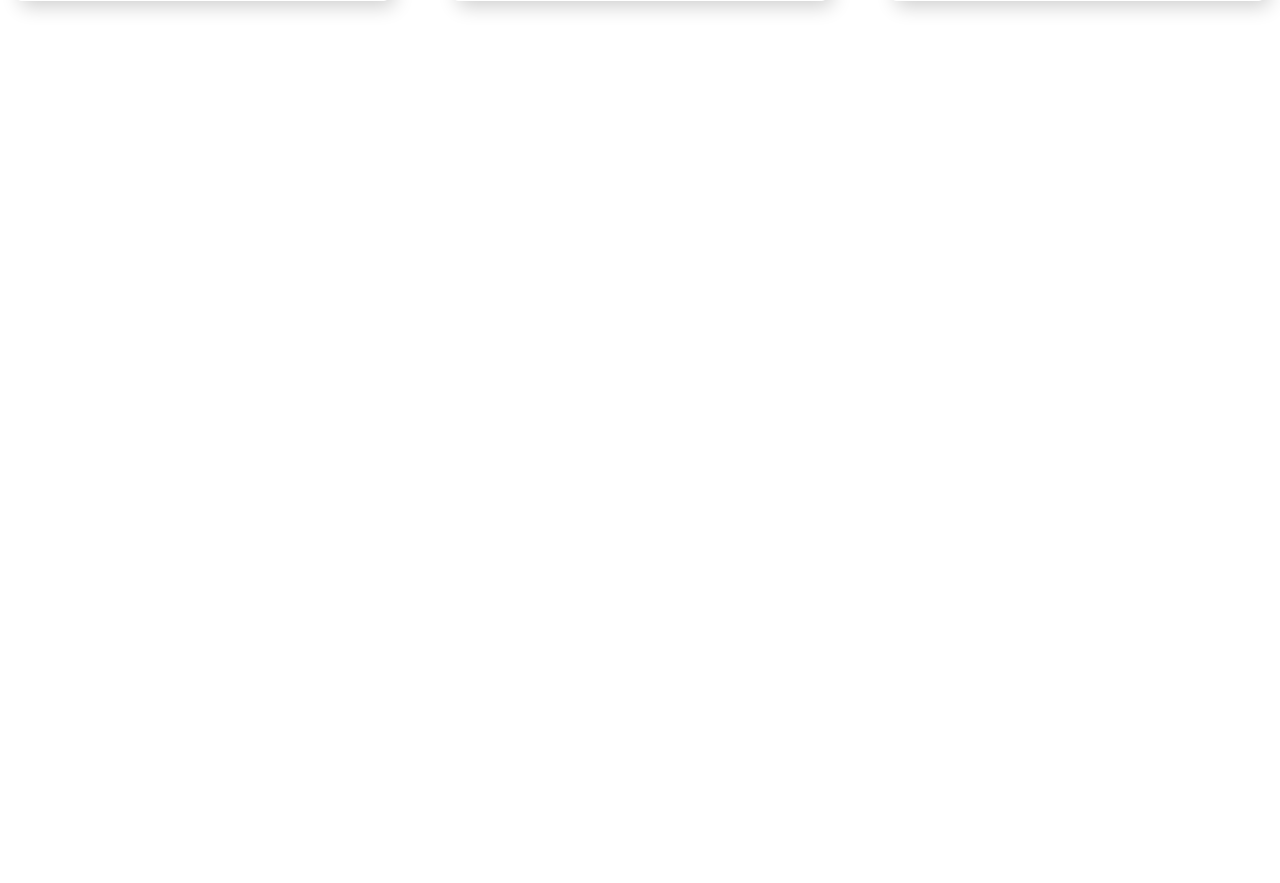
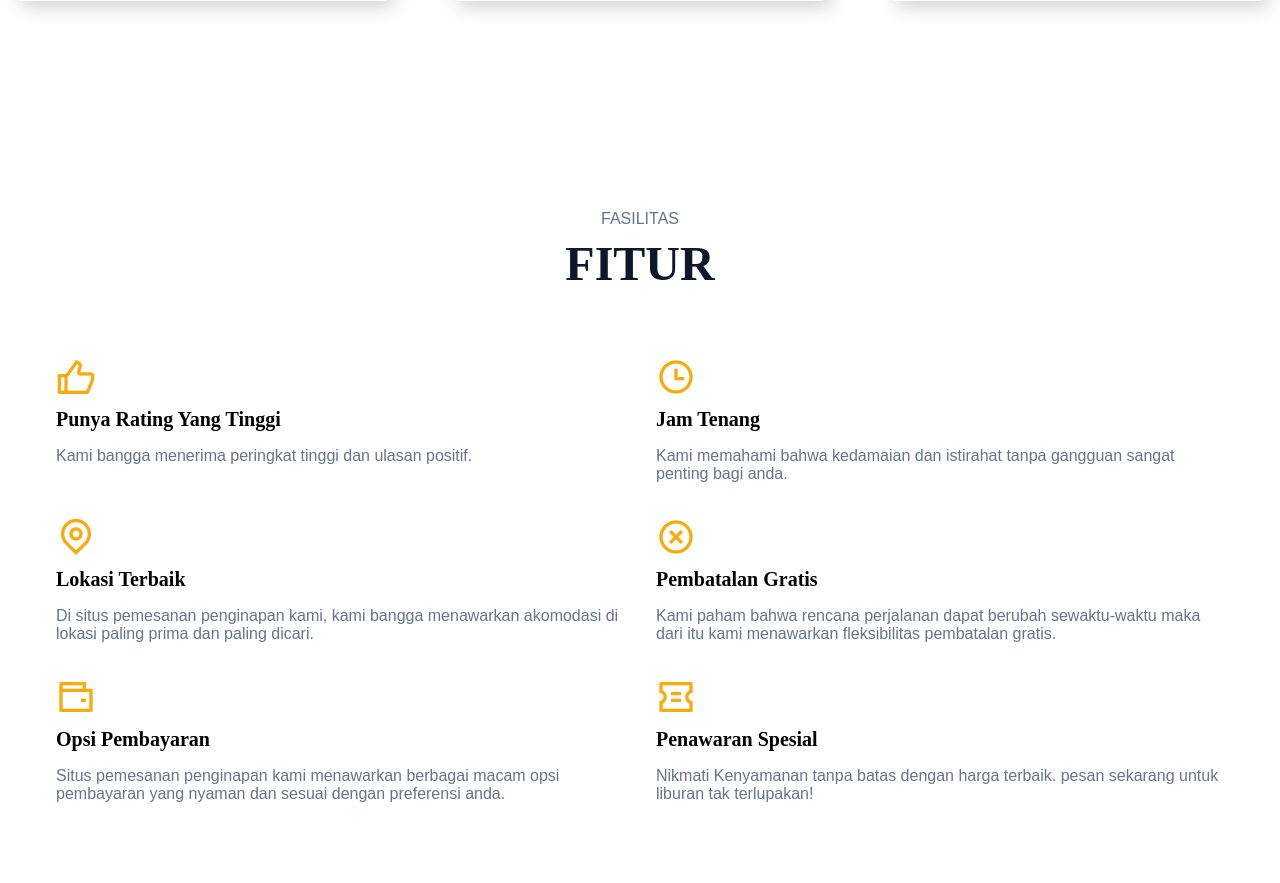
Before and after one commit to pradiptadewan/UTS-PEMOGRAMAN-WEB, a PHP site: page / in a window 1280 px wide. Shown: the part 2248-3131 px from the top of the page. Before the commit the page ends 2261 px from the top, so only its background shows below. Run offline with PHP 8.4, Linux system fonts and the light colour scheme.

Commit message:
Final Project Pemrograman Web

```diff
--- a/index.html
+++ b/index.html
@@ -137,3 +137,57 @@
       </div>
     </section>
     </body>
+
+    <section class="section__container feature__container" id="feature">
+      <p class="section__subheader">FASILITAS</p>
+      <h2 class="section__header">FITUR</h2>
+      <div class="feature__grid">
+        <div class="feature__card">
+          <span><i class="ri-thumb-up-line"></i></span>
+          <h4>Punya Rating Yang Tinggi</h4>
+          <p>
+            Kami bangga menerima peringkat tinggi dan ulasan positif.
+          </p>
+        </div>
+        <div class="feature__card">
+          <span><i class="ri-time-line"></i></span>
+          <h4>Jam Tenang</h4>
+          <p>
+            Kami memahami bahwa kedamaian dan istirahat
+            tanpa gangguan sangat penting bagi anda.
+          </p>
+        </div>
+        <div class="feature__card">
+          <span><i class="ri-map-pin-line"></i></span>
+          <h4>Lokasi Terbaik</h4>
+          <p>
+            Di situs pemesanan penginapan kami, kami bangga menawarkan
+            akomodasi di lokasi paling prima dan paling dicari.
+          </p>
+        </div>
+        <div class="feature__card">
+          <span><i class="ri-close-circle-line"></i></span>
+          <h4>Pembatalan Gratis</h4>
+          <p>
+            Kami paham bahwa rencana perjalanan dapat berubah sewaktu-waktu
+            maka dari itu kami menawarkan fleksibilitas pembatalan gratis.
+          </p>
+        </div>
+        <div class="feature__card">
+          <span><i class="ri-wallet-line"></i></span>
+          <h4>Opsi Pembayaran</h4>
+          <p>
+            Situs pemesanan penginapan kami menawarkan berbagai
+            macam opsi pembayaran yang nyaman dan sesuai dengan preferensi anda.
+          </p>
+        </div>
+        <div class="feature__card">
+          <span><i class="ri-coupon-line"></i></span>
+          <h4>Penawaran Spesial</h4>
+          <p>
+            Nikmati Kenyamanan tanpa batas dengan harga terbaik.
+            pesan sekarang untuk liburan tak terlupakan!
+          </p>
+        </div>
+      </div>
+    </section>
--- a/style.css
+++ b/style.css
@@ -511,3 +511,32 @@ img {
 }
 
 }
+
+.feature__container :is(.section__subheader, .section__header) {
+  text-align: center;
+}
+
+.feature__grid {
+  margin-top: 4rem;
+  display: grid;
+  gap: 2rem;
+}
+
+.feature__card span {
+  display: inline-block;
+  margin-bottom: 0.5rem;
+  font-size: 2.5rem;
+  color: var(--secondary-color);
+}
+
+.feature__card h4 {
+  margin-bottom: 1rem;
+  font-size: 1.25rem;
+  font-weight: 800;
+  font-family: var(--header-font);
+  counter-reset: var(--text-dark);
+}
+
+.feature__card p {
+  color: var(--text-light);
+}
```
